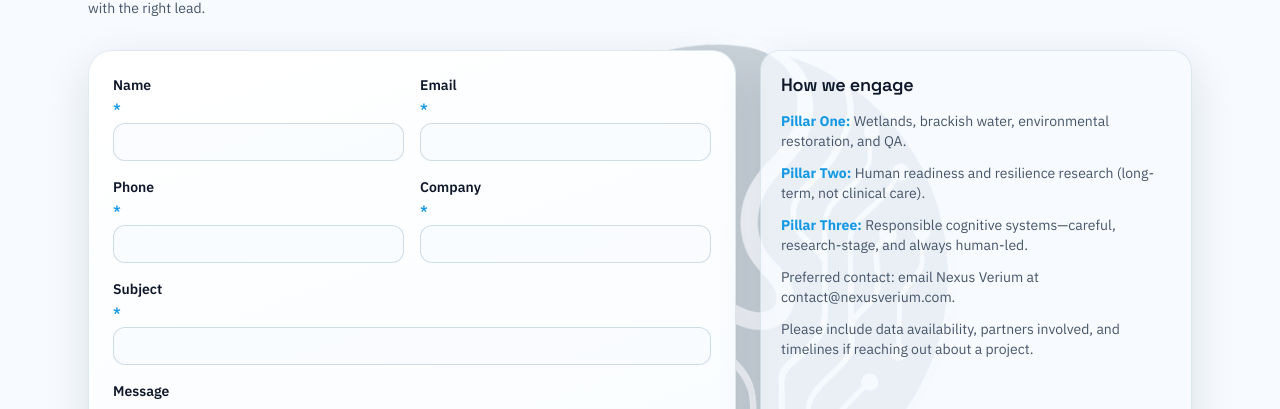
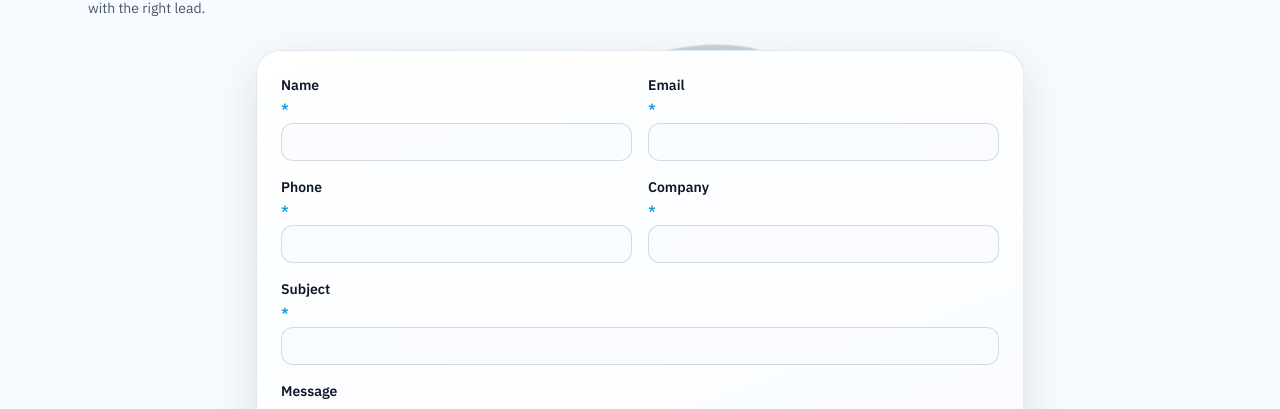
Before and after one commit to 300windsorrd/nexusverium, a Next.js app: page /contact in a window 1280 px wide. Shown: the part 174-583 px from the top of the page. Built offline with nearby package versions, Linux system fonts and the light colour scheme; no server answers.

Commit message:
From contact fixed

```diff
--- a/src/app/contact/page.tsx
+++ b/src/app/contact/page.tsx
@@ -2,7 +2,6 @@
 import { ContactForm } from "@/components/ContactForm";
 import { SectionHeading } from "@/components/SectionHeading";
 import { buildMetadata } from "@/lib/metadata";
-import { siteConfig } from "@/lib/content";
 
 export const metadata: Metadata = buildMetadata({
   title: "Contact | Nexus Verium",
@@ -20,34 +19,8 @@
         title="Reach the Nexus Verium team"
         description="We respond within 2 business days. Please share site context and desired outcomes so we can connect you with the right lead."
       />
-      <div className="grid gap-6 lg:grid-cols-[1.2fr_0.8fr]">
+      <div className="mx-auto lg:max-w-3xl">
         <ContactForm />
-        <div className="nv-reveal nv-reveal--delay-1 rounded-[20px] border border-[var(--nv-border)]/60 bg-[var(--nv-bg)]/70 p-5 shadow-[var(--shadow-card)]">
-          <h2 className="text-lg font-semibold text-[var(--nv-ink)]">
-            How we engage
-          </h2>
-          <ul className="mt-3 space-y-3 text-sm text-[var(--nv-muted)]">
-            <li>
-              <strong className="text-[var(--nv-primary-strong)]">Pillar One:</strong>{" "}
-              Wetlands, brackish water, environmental restoration, and QA.
-            </li>
-            <li>
-              <strong className="text-[var(--nv-primary-strong)]">Pillar Two:</strong>{" "}
-              Human readiness and resilience research (long-term, not clinical
-              care).
-            </li>
-            <li>
-              <strong className="text-[var(--nv-primary-strong)]">Pillar Three:</strong>{" "}
-              Responsible cognitive systems—careful, research-stage, and always
-              human-led.
-            </li>
-            <li>Preferred contact: email {siteConfig.name} at contact@nexusverium.com.</li>
-            <li>
-              Please include data availability, partners involved, and timelines
-              if reaching out about a project.
-            </li>
-          </ul>
-        </div>
       </div>
     </div>
   );
```
